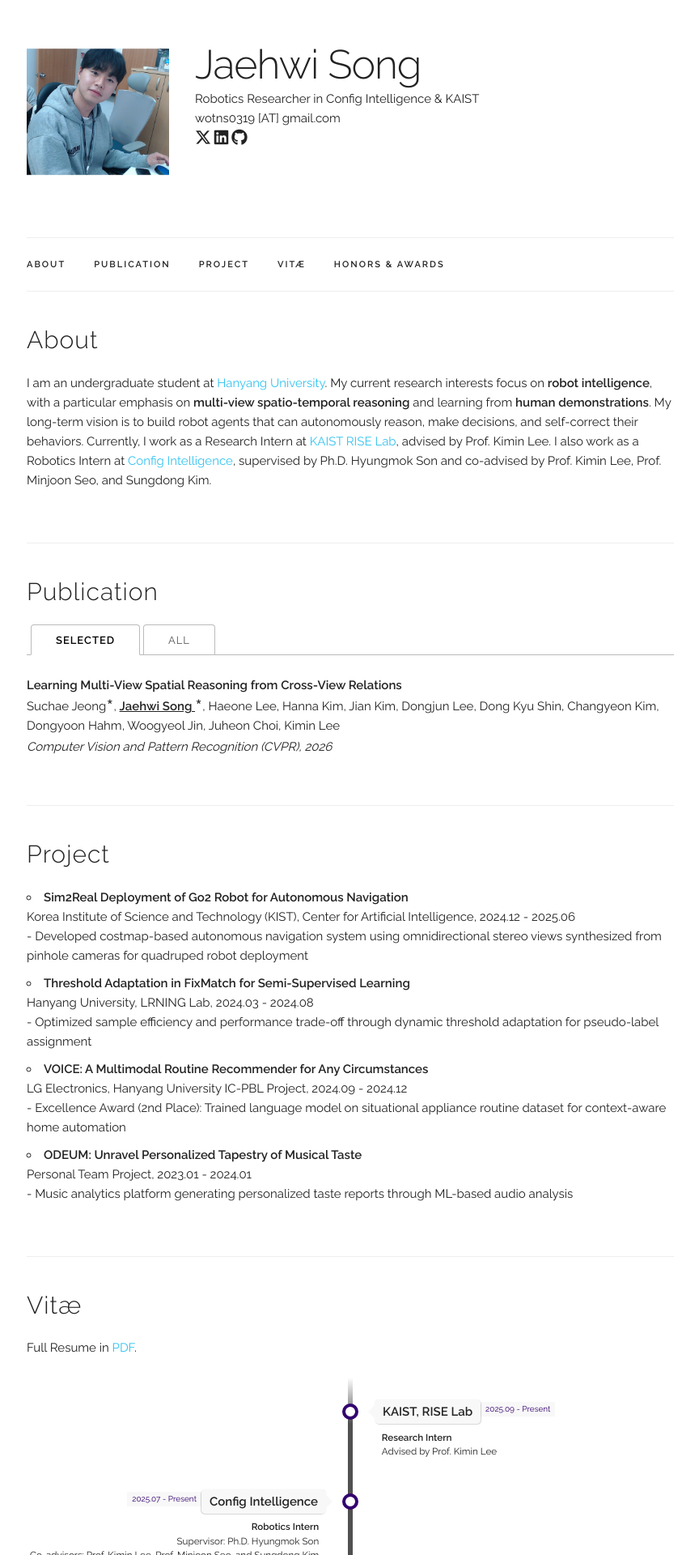
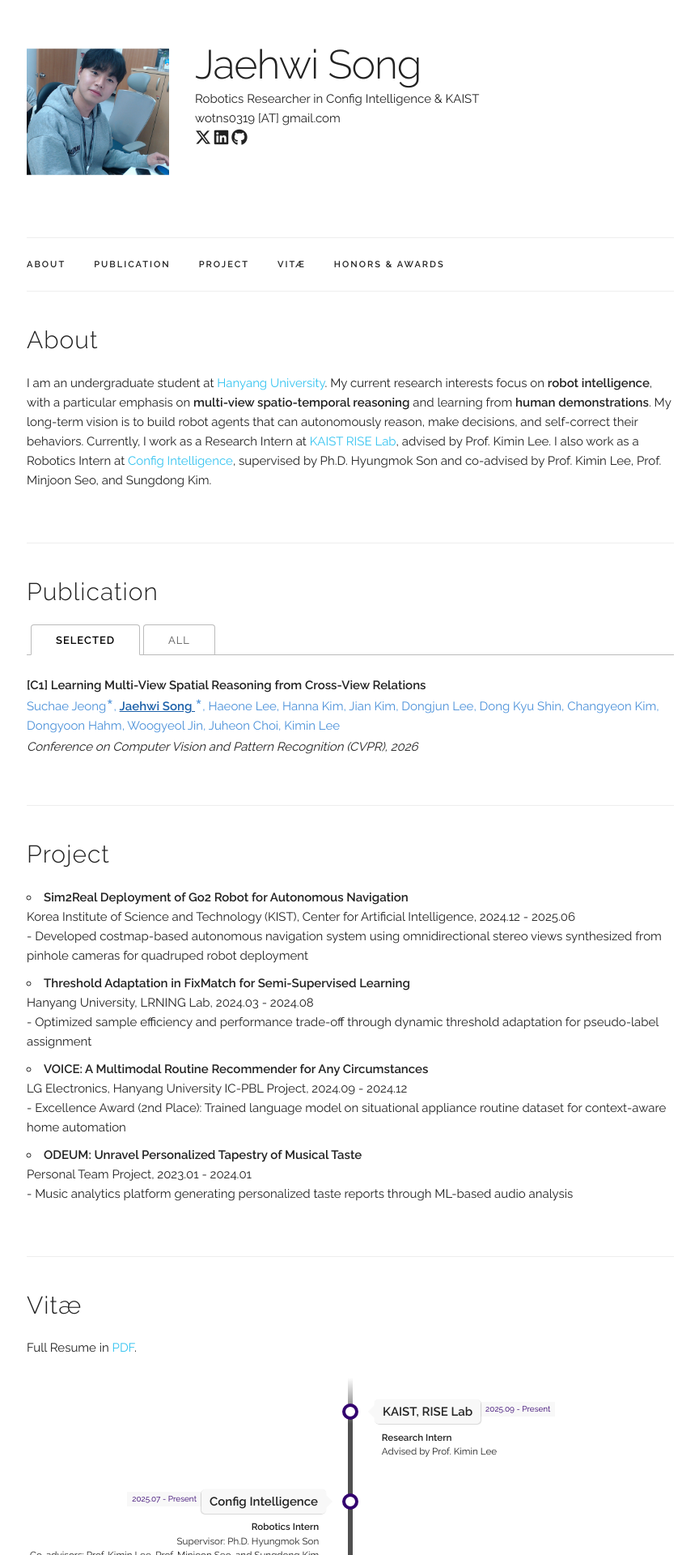
Before and after one commit to songjaehwi/songjaehwi.github.io, a Jekyll site: the page built from index.html, in a window 1280 px wide. Shown: the top 1920 px of the page at 81% size, without its empty margins (207-1071 px from the left). Built offline with Jekyll 4.4.1, drawn with Linux system fonts in a browser that asks for light colours.

Commit message:
Update paper records

```diff
--- a/_data/publications.yaml
+++ b/_data/publications.yaml
@@ -1,6 +1,6 @@
 papers:
 
-  - title: "Learning Multi-View Spatial Reasoning from Cross-View Relations"
+  - title: "[C1] Learning Multi-View Spatial Reasoning from Cross-View Relations"
     authors: "Suchae Jeong<sup style='position: relative; top: 7px; font-size: 1.9em;'>*</sup>, <b><u>Jaehwi Song </u></b><sup style='position: relative; top: 7px; font-size: 1.9em;'>*</sup>, Haeone Lee, Hanna Kim, Jian Kim, Dongjun Lee, Dong Kyu Shin, Changyeon Kim, Dongyoon Hahm, Woogyeol Jin, Juheon Choi, Kimin Lee"
-    venue: "Computer Vision and Pattern Recognition (CVPR), 2026"
+    venue: "Conference on Computer Vision and Pattern Recognition (CVPR), 2026"
     selected: y
--- a/index.html
+++ b/index.html
@@ -56,7 +56,7 @@
       {% for paper in selected_papers %}
         <div class="paper">
           <p class="title"><b>{{ paper.title }}</b></p>
-          <p>{{ paper.authors }}</p>
+          <p class="authors">{{ paper.authors }}</p>
           <p><i>{{ paper.venue }}</i></p>
            <div class="paper-buttons">
             {% if paper.paper_pdf %}
@@ -92,7 +92,7 @@
       {% for paper in site.data.publications.papers %}
         <div class="paper">
           <p class="title"><b>{{ paper.title }}</b></p>
-          <p>{{ paper.authors }}</p>
+          <p class="authors">{{ paper.authors }}</p>
           <p><i>{{ paper.venue }}</i></p>
            <div class="paper-buttons">
             {% if paper.paper_pdf %}
```
Also changed, not shown: libs/custom/my_css.css.
